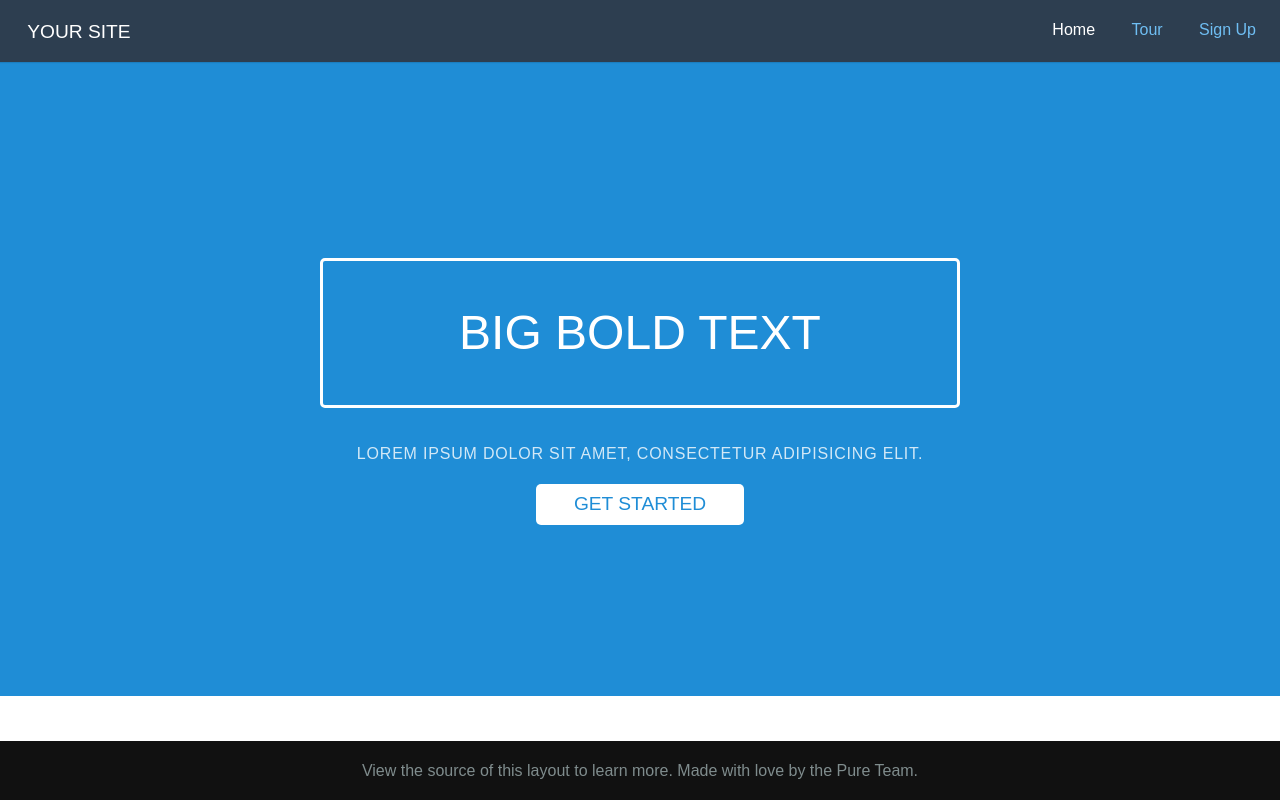
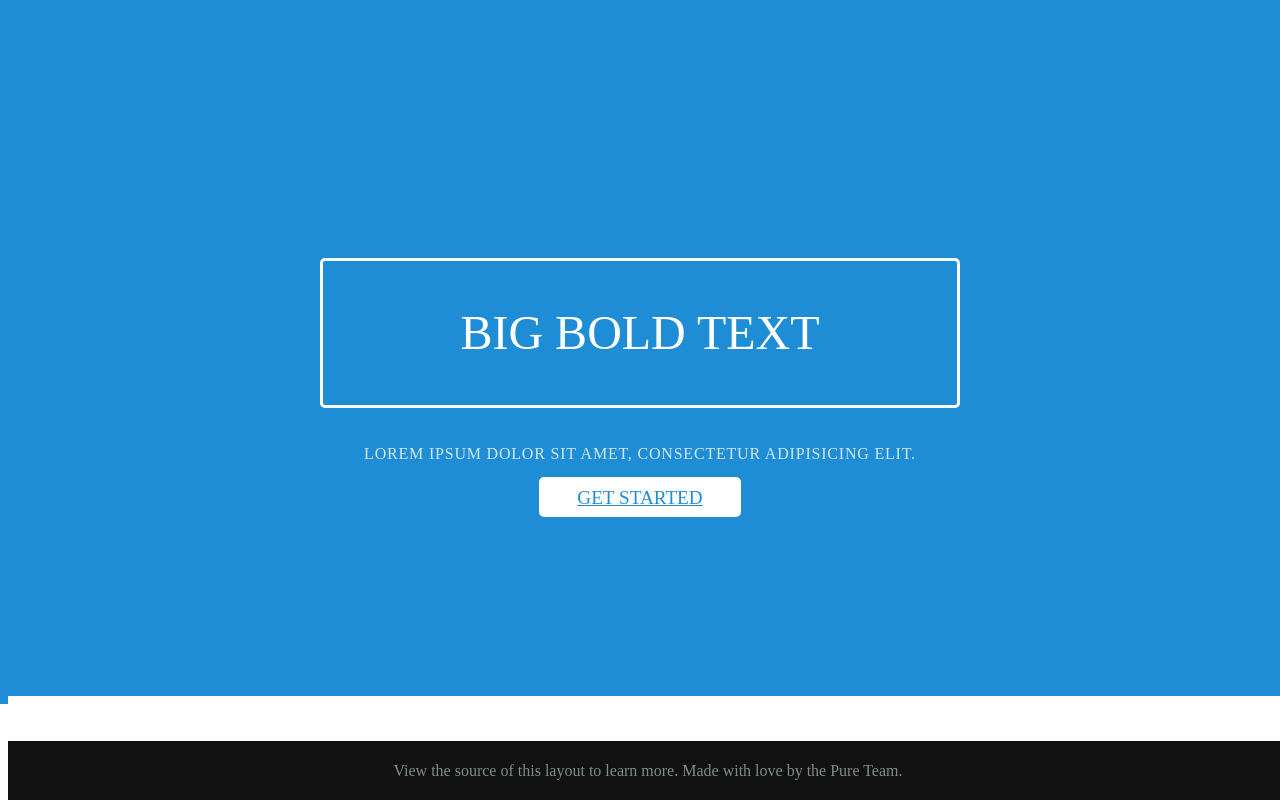
Before and after one commit to officalphoenixhub/phoenixhub, a plain HTML site: page index.html in a window 1280 px wide. Shown: the top 800 px of the page. Drawn offline with nearby package versions, Linux system fonts and the light colour scheme.

Commit message:
Update index.html

```diff
--- a/index.html
+++ b/index.html
@@ -5,8 +5,8 @@
     <meta name="viewport" content="width=device-width, initial-scale=1.0">
     <meta name="description" content="A layout example that shows off a responsive product landing page.">
     <title>Landing Page &ndash; Layout Examples &ndash; Pure</title>
-    <link rel="stylesheet" href="/css/pure/pure-min.css">
-    <link rel="stylesheet" href="/css/pure/grids-responsive-min.css">
+    <link rel="stylesheet" href="rsppcss">
+    <link rel="stylesheet" href="rsp.css">
     <link rel="stylesheet" href="https://netdna.bootstrapcdn.com/font-awesome/4.0.3/css/font-awesome.css">
     <link rel="stylesheet" href="styles.css">
 </head>
```
